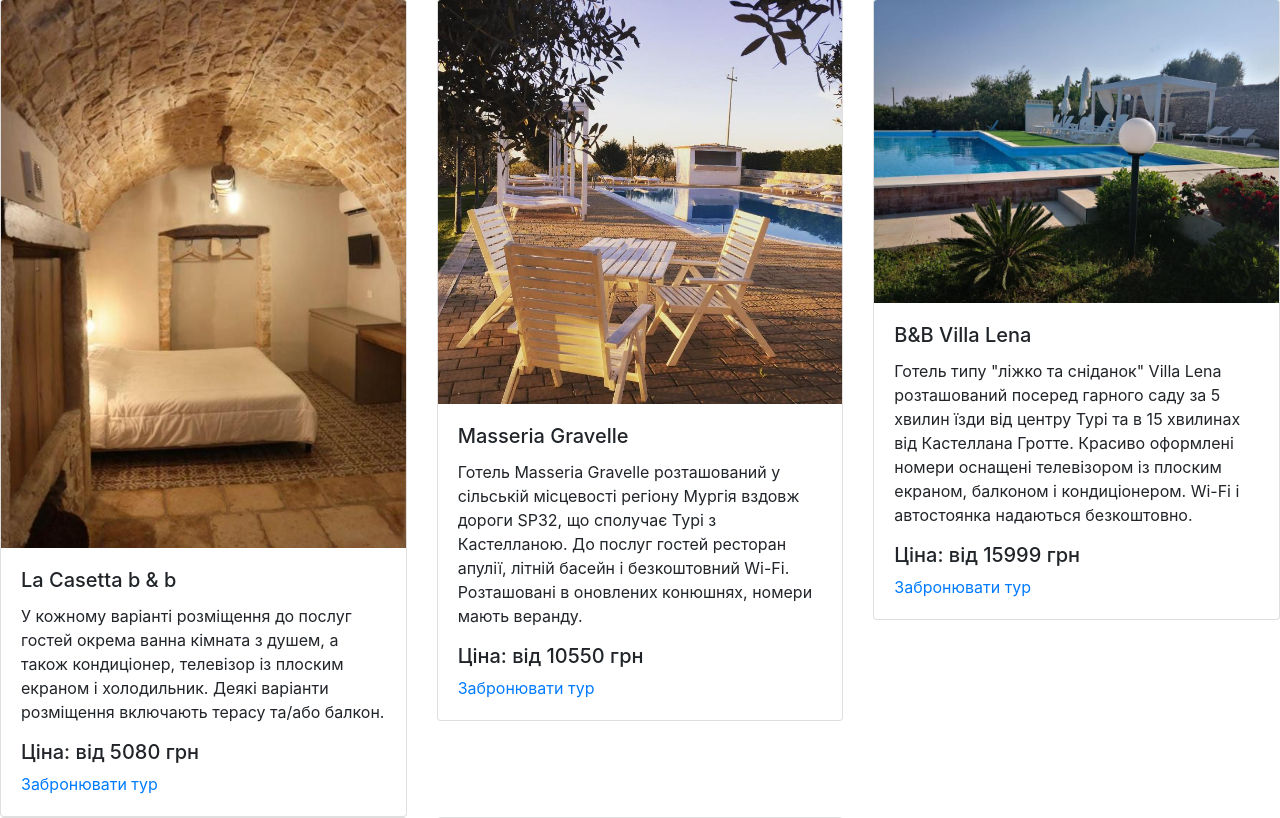
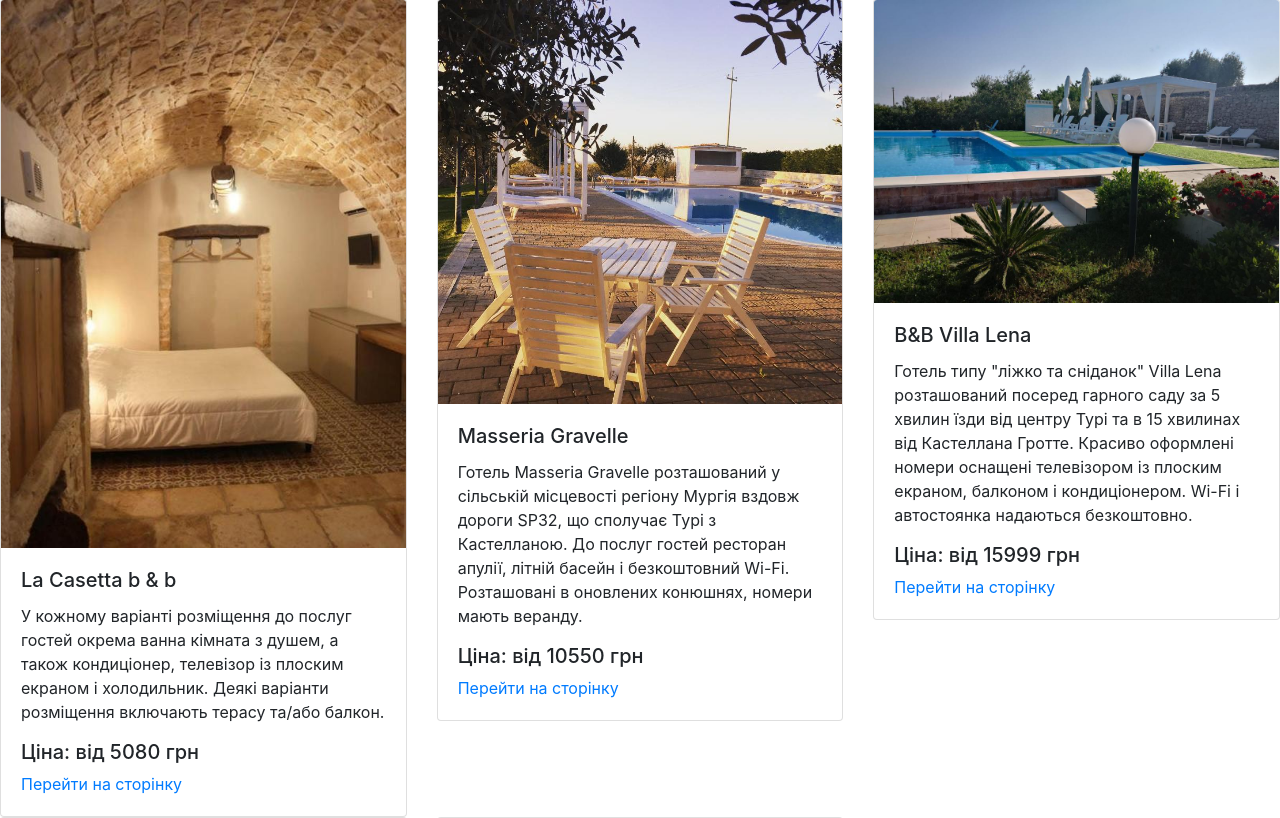
Before and after one commit to Oleh1kbnmkb/BookingBlog, a Flask app: page / in a window 1280 px wide. Shown: the part 503-1321 px from the top of the page. Run offline with Flask 3, Linux system fonts and the light colour scheme; data comes from the database, SQL or seed files in the repository; both versions use the stored data as it was after the commit; some libraries are stand-ins or nearby versions.

Commit message:
BookingBlog

```diff
--- a/main.py
+++ b/main.py
@@ -1,4 +1,4 @@
-from flask import Flask, render_template, request, flash, redirect, send_from_directory, url_for, session, abort
+from flask import Flask, render_template, request, flash, redirect, send_from_directory, url_for, abort
 from werkzeug.utils import secure_filename
 
 import os
@@ -6,7 +6,7 @@ import sqlite3
 
 app = Flask(__name__)
 
-# Configuration for file uploads
+
 app.config['UPLOAD_FOLDER'] = 'uploads'
 app.config['ALLOWED_EXTENSIONS'] = {'jpg', 'jpeg', 'png', 'gif'}
 
--- a/templates/index.html
+++ b/templates/index.html
@@ -72,7 +72,7 @@
           <h5 class="card-title">{{ item[2] }}</h5>
           <p class="card-text">{{ item[3] }}</p>
           <h5 class="card-price">Ціна: від {{ item[4] }} грн</h5>
-          <a href="{{ url_for('tours', tour_id=item[0]) }}">Забронювати тур</a>
+          <a href="{{ url_for('tours', tour_id=item[0]) }}">Перейти на сторінку</a>
         </div>
       </div>
     </div>
--- a/templates/tours.html
+++ b/templates/tours.html
@@ -74,7 +74,7 @@
     <p class="card-price">Ціна від: {{ tour[4] }} грн</p>
     <hr>
     <form action="{{ url_for('save_tour', tour_id=tour[0]) }}" method="POST">
-        <input type="submit" value="Зберегти тур" class="btn-primary btn-sn" onclick="return confirm('Ви впевнені, що хочете зберегти цей тур?')">
+        <input type="submit" value="Забронювати тур" class="btn-primary btn-sn" onclick="return confirm('Ви впевнені, що хочете забронювати цей тур?')">
     </form>
 
 </div>
```
Also changed, not shown: tours.db.
